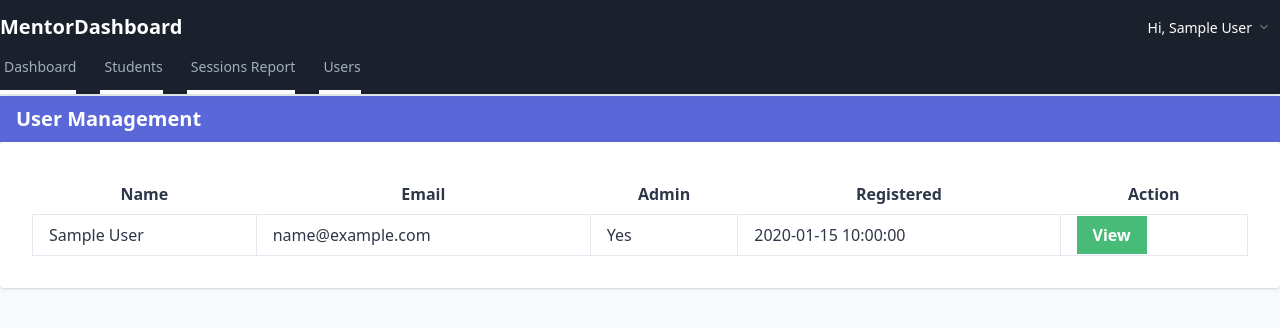
After one commit to MentorDashboard/MentorDashboard, a Flask app: page /users in a window 1280 px wide. The commit adds this page. Shown: the top 328 px of the page. Run offline with Flask 2, Linux system fonts and the light colour scheme; a user stored in the database is signed in; tables that the repository leaves empty hold one stand-in row (values such as "Sample post"); style sheets or scripts are compiled from the project's sources; some libraries are stand-ins or nearby versions.

Commit message:
adds list of users for admin only

```diff
--- a/src/models/User.py
+++ b/src/models/User.py
@@ -65,6 +65,10 @@ def update_user(user_id, name, email, hourly_rate):
     return True
 
 
+def get_all_users():
+    return User.query.all()
+
+
 @login.user_loader
 def load_user(id):
     return User.query.get(int(id))
--- a/src/routes/auth.py
+++ b/src/routes/auth.py
@@ -51,6 +51,7 @@ def login():
         login_user(user)
         session["user_name"] = user.name
         session["user_id"] = user.id
+        session["is_admin"] = user.is_admin
         next_page = request.args.get("next")
         if not next_page or url_parse(next_page).netloc != "":
             next_page = url_for("main.dashboard")
--- a/src/routes/users.py
+++ b/src/routes/users.py
@@ -1,9 +1,24 @@
-from flask import Blueprint, render_template, redirect, url_for, abort, flash
+from flask import Blueprint, render_template, redirect, url_for, abort, flash, session
 
-from ..models.User import get_user_by_id, change_user_password, update_user
+from ..models.User import (
+    get_user_by_id,
+    change_user_password,
+    update_user,
+    get_all_users,
+)
 from ..forms.users import UserPasswordUpdateForm, UserProfileForm
 
 bp = Blueprint("users", __name__)
+
+
+@bp.route("/users", methods=["GET"])
+def list():
+    if not session['is_admin']:
+        return abort(404)
+
+    users = get_all_users()
+
+    return render_template("users/list.html", users=users)
 
 
 @bp.route("/users/<user_id>", methods=["GET"])
--- a/templates/layouts/app.html
+++ b/templates/layouts/app.html
@@ -87,6 +87,14 @@
                         <span class="pb-1 md:pb-0 text-sm">Sessions Report</span>
                     </a>
                 </li>
+                {% if session["is_admin"] == True %}
+                    <li class="mr-6 my-2 md:my-0">
+                        <a href="{{ url_for('users.list') }}"
+                           class="block py-1 md:py-3 pl-1 align-middle text-gray-500 no-underline hover:text-white border-b-4 border-white hover:border-indigo-600">
+                            <span class="pb-1 md:pb-0 text-sm">Users</span>
+                        </a>
+                    </li>
+                {% endif %}
             </ul>
         </div>
     </div>
--- /dev/null
+++ b/templates/users/list.html
@@ -0,0 +1,52 @@
+{% extends "layouts/app.html" %}
+
+{% block app_content %}
+    <div class="bg-indigo-600 p-2 shadow text-xl text-white flex justify-between">
+        <h3 class="font-bold pl-2 inline">User Management</h3>
+    </div>
+    <section>
+        <div id='users' class="p-8 mt-6 lg:mt-0 rounded shadow bg-white">
+            <table id="studentsTable" class="stripe hover" style="width:100%; padding-top: 1em;  padding-bottom: 1em;">
+                <thead>
+                <tr>
+                    <th class="px-4 py-2">Name</th>
+                    <th class="px-4 py-2">Email</th>
+                    <th class="px-4 py-2">Admin</th>
+                    <th class="px-4 py-2">Registered</th>
+                    <th class="px-4 py-2">Action</th>
+                </tr>
+                </thead>
+                <tbody>
+                {% for user in users %}
+                    <tr>
+                        <td class="border px-4 py-2">
+                            {{ user.name }}
+                        </td>
+                        <td class="border px-4 py-2">
+                            {{ user.email }}
+                        </td>
+                        <td class="border px-4 py-2">
+                            {{ "Yes" if user.is_admin == True else "no" }}
+                        </td>
+                        <td class="border px-4 py-2">
+                            {{ user.created_at }}
+                        </td>
+                        <td class="border px-4 py-2">
+                            <a class="bg-green-500 text-white font-bold py-2 px-4 focus:outline-none focus:shadow-outline mr-1"
+                               href="{{ url_for('users.show', user_id=user.id) }}">
+                                View
+                            </a>
+                            {% if session["user_id"] != user.id %}
+                                <a class="bg-orange-500 text-white font-bold py-2 px-4 focus:outline-none focus:shadow-outline"
+                                   href="#">
+                                    Impersonate
+                                </a>
+                            {% endif %}
+                        </td>
+                    </tr>
+                {% endfor %}
+                </tbody>
+            </table>
+        </div>
+    </section>
+{% endblock %}
```
